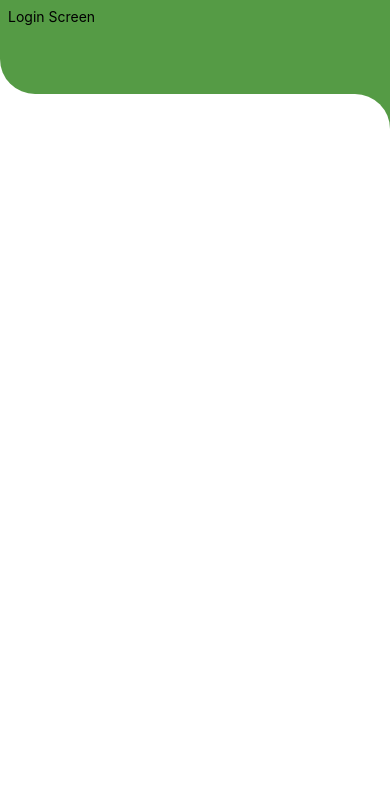
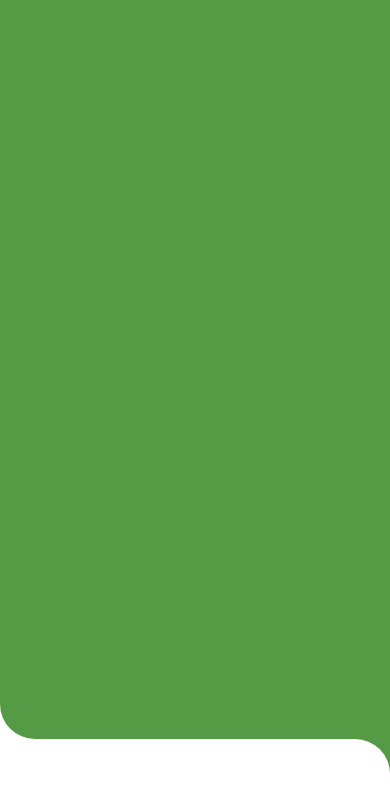
Before and after one commit to RayLim98/Chef-Note-Book, a React Native app: screen /DashBoard in a window 390 px wide. Shown: the top 800 px of the page. Built offline with nearby package versions, Linux system fonts and the light colour scheme.

Commit message:
animation made

```diff
--- a/App.tsx
+++ b/App.tsx
@@ -18,14 +18,27 @@ import DashBoard from './src/screens/DashBoard';
 import Login from './src/screens/Login';
 import { createNativeStackNavigator } from '@react-navigation/native-stack';
 
-const Stack = createNativeStackNavigator();
+export type RootStackParamList = {
+  Login: undefined;
+  DashBoard: undefined;
+}
+
+const Stack = createNativeStackNavigator<RootStackParamList>();
 
 const App = () => {
   return (
     <NavigationContainer>
         <Stack.Navigator initialRouteName="Login">
-            <Stack.Screen name="Login" component={Login} options={{headerShown: false}}/>
-            <Stack.Screen name="DashBoard" component={DashBoard} options={{headerShown: false}}/>
+            <Stack.Screen
+              name="Login"
+              component={Login}
+              options={{headerShown: false}}
+            />
+            <Stack.Screen
+              name="DashBoard"
+              component={DashBoard}
+              options={{headerShown: false}}
+            />
         </Stack.Navigator>
     </NavigationContainer>
   );
--- a/src/components/containers/BotLeftCurvedContainer.tsx
+++ b/src/components/containers/BotLeftCurvedContainer.tsx
@@ -1,21 +1,22 @@
 import React from 'react'
 import {
     View,
+    Animated,
     StyleSheet,
 } from 'react-native'
 
 interface props {
-    children: JSX.Element
-    flex?: number
+    children?: React.ReactNode
+    flex?: any
 }
 
 const BotLeftCurvedContainer = ({children, flex}: props ) => {
     return (
-        <View style = {[{flex: flex || 1}, styles.backContainer]}>
+        <Animated.View style = {[{flex: flex || 1}, styles.backContainer]}>
             <View style = {styles.mainContainer}>
                 {children}
             </View>
-        </View>
+        </Animated.View>
     )
 }
 
--- a/src/components/containers/MainContainer.tsx
+++ b/src/components/containers/MainContainer.tsx
@@ -2,28 +2,28 @@ import React from 'react'
 import BotLeftCurvedContainer from './BotLeftCurvedContainer'
 import TopRightCurvedContainer from './TopRightCurvedContainer'
 import {
+    Animated,
     View,
     Text,
 } from 'react-native'
 
 interface Props {
-    children: React.ReactNode
-    scale?: number
+    children1?: React.ReactNode
+    children2?: React.ReactNode
+    scale?: any
 }
-const MainContainer: React.FC<Props> = ({scale, children}) => {
+const MainContainer: React.FC<Props> = ({scale, children1, children2}) => {
     return (
         <View style = {{flex: 1, backgroundColor: '#559B45'}}>
             <BotLeftCurvedContainer
-                flex = {scale || 1}
+                flex = {scale || 0.2}
             >
-                <Text>
-                    Login Screen
-                </Text>
+                {children1}
             </BotLeftCurvedContainer>
             <TopRightCurvedContainer
-                flex = {8}
+                flex = {1}
             >
-                {children}
+                {children2}
             </TopRightCurvedContainer>
         </View>
     )
--- a/src/components/containers/TopRightCurvedContainer.tsx
+++ b/src/components/containers/TopRightCurvedContainer.tsx
@@ -5,7 +5,7 @@ import {
 } from 'react-native'
 
 interface props {
-    children: React.ReactNode
+    children?: React.ReactNode
     flex?: number
 }
 const TopRightCurvedContainer = ({children, flex}: props ) => {
--- a/src/screens/DashBoard.tsx
+++ b/src/screens/DashBoard.tsx
@@ -1,9 +1,7 @@
-import React from 'react'
+import React, { useRef, useState, useEffect} from 'react'
 import {
     View,
-    Text,
-    TouchableOpacity,
-    ScrollView,
+    Animated,
 } from 'react-native'
 import MainContainer from '../components/containers/MainContainer'
 
@@ -12,12 +10,23 @@ interface Props {
 }
 
 const DashBoard = (props: Props) => {
+    const viewSizeAni = useRef(
+        new Animated.Value(0.2)
+        ).current
+
+    useEffect(() => {
+        Animated.timing(viewSizeAni, {
+                toValue: 7,
+                duration: 1000,
+                useNativeDriver: false,
+            }
+        ).start()
+    }, [])
+
     return (
-        <MainContainer>
-            <View>
-
-            </View>
-        </MainContainer>
+        <MainContainer
+            scale={viewSizeAni}
+        />
     )
 }
 
--- a/src/screens/Login.tsx
+++ b/src/screens/Login.tsx
@@ -37,7 +37,9 @@ const Login: React.FC<props> = ({navigation}) => {
 
     console.log('>>>', credentials)
     return (
-        <MainContainer>
+        <MainContainer
+            children2 = {
+                <>
                     <View style = {{alignSelf: 'center', flex: 3, justifyContent: 'center',}}>
                         <GenericInputField
                             name = {'User Name'}
@@ -61,7 +63,9 @@ const Login: React.FC<props> = ({navigation}) => {
                         style = {{flex: 1, resizeMode: 'contain', alignSelf: 'center'}}
                         source={chef_icon}
                     />
-        </MainContainer>
+                </>
+            }
+        />
     )
 }
 
```
Lines whose indentation alone changed are shown as unchanged.
